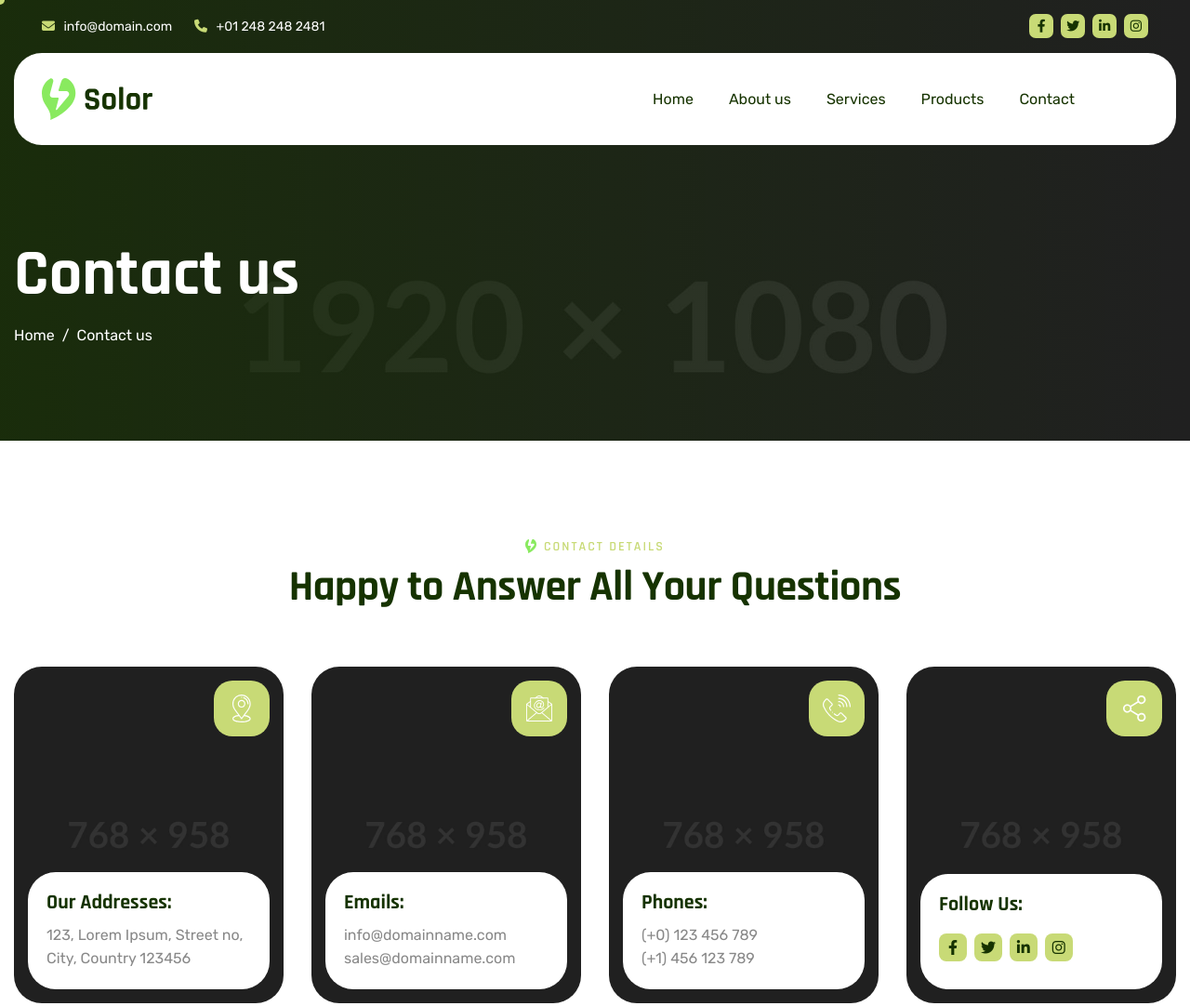
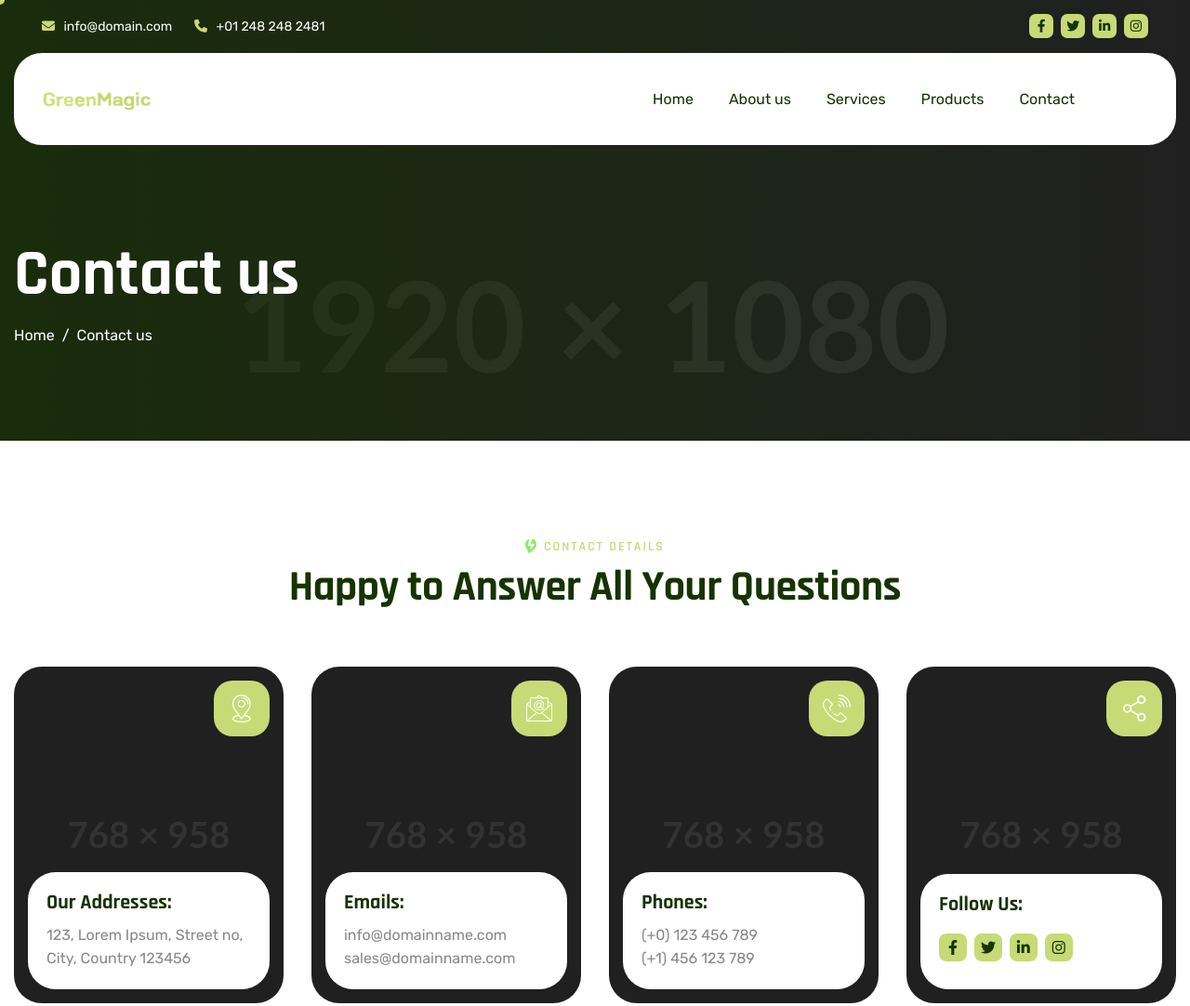
Before and after one commit to FinchZzz/greenmagic, a website built with webpack: page contact.html in a window 1280 px wide. Shown: the top 1082 px of the page at 93% size. Built offline with nearby package versions, Linux system fonts and the light colour scheme.

Commit message:
修改favicon

```diff
--- a/contact.html
+++ b/contact.html
@@ -11,7 +11,7 @@
 	<!-- Page Title -->
 	<title>GreenMagic</title>
 	<!-- Favicon Icon -->
-	<link rel="shortcut icon" type="image/x-icon" href="images/favicon.png">
+	<link rel="shortcut icon" type="image/x-icon" href="images/favicon.svg">
 	<!-- Google Fonts css-->
 	<link rel="preconnect" href="https://fonts.googleapis.com">
 	<link rel="preconnect" href="https://fonts.gstatic.com" crossorigin>
@@ -94,7 +94,7 @@
 				<div class="container">
 					<!-- Logo Start -->
 					<a class="navbar-brand" href="index.html">
-						<img src="images/logo.svg" alt="Logo">
+						<img src="images/GreenMagicLogo.svg" alt="Logo">
 					</a>
 					<!-- Logo End -->
 
```
Also changed, not shown: 404.html (+1 -1 lines), about.html (+1 -1 lines), blog-single.html (+1 -1 lines), blog.html (+1 -1 lines), faq.html (+1 -1 lines), index-2-slider.html (+1 -1 lines), index-2-video.html (+1 -1 lines), index-2.html (+1 -1 lines), index-3-slider.html (+1 -1 lines), index-3-video.html (+1 -1 lines), index-3.html (+1 -1 lines), index-slider.html (+1 -1 lines), index-video.html (+1 -1 lines), products.html (+1 -1 lines), 5 more files.
